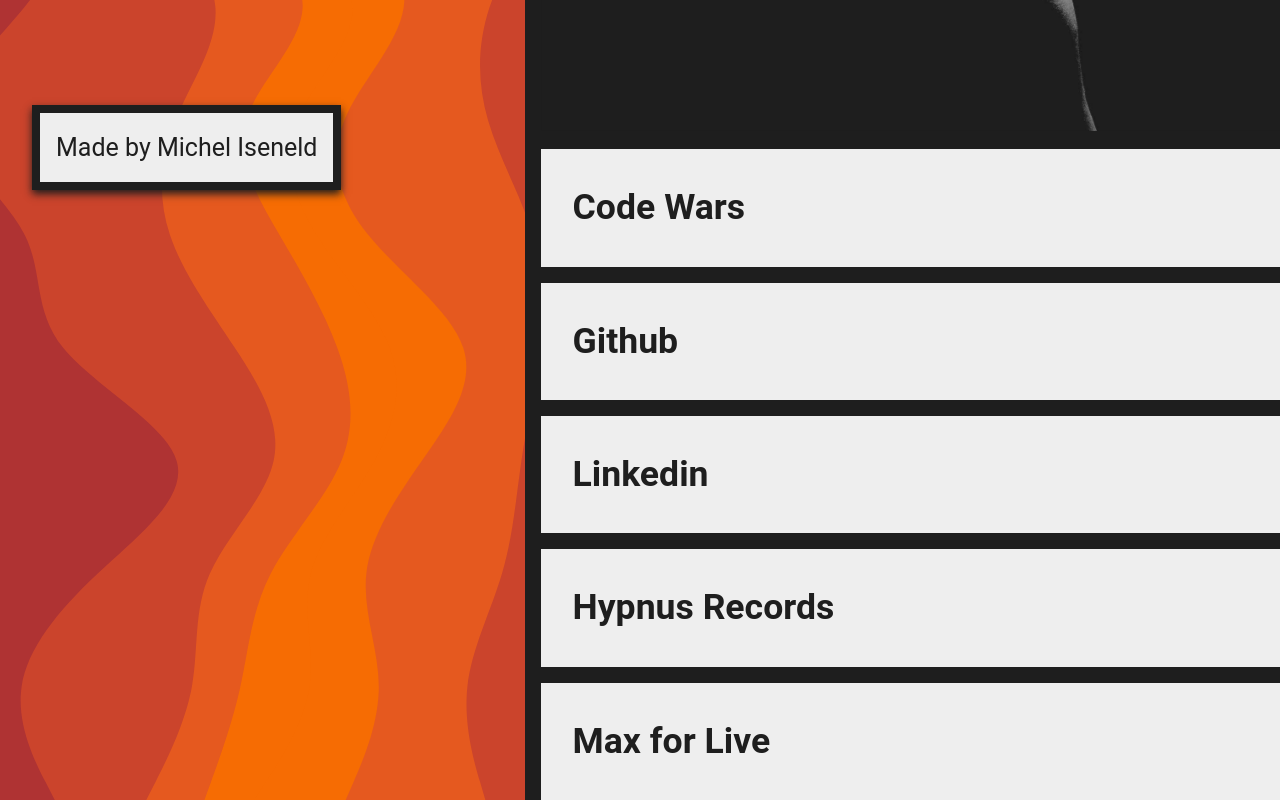
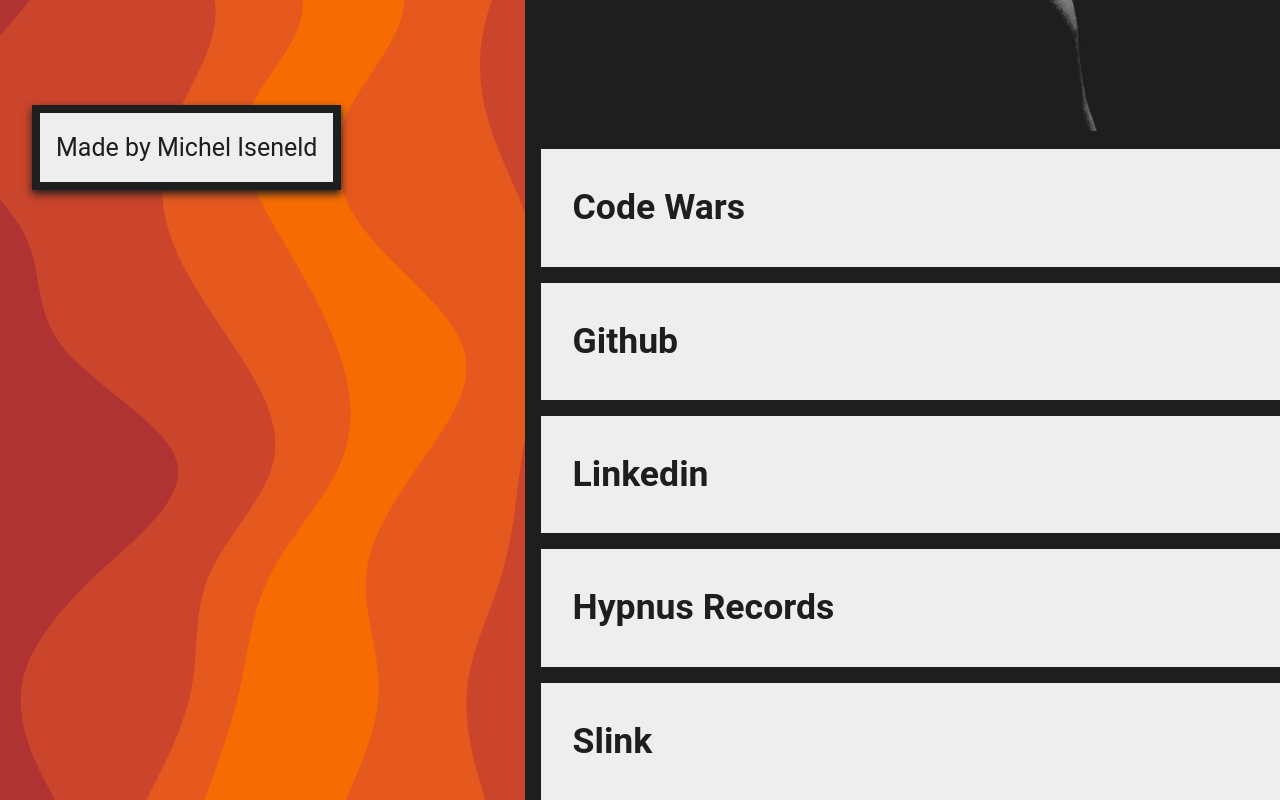
Before and after one commit to cryptovecom/portfolio-site-using-react, a React (Create React App) app: page / in a window 1280 px wide. Shown: the part 578-1378 px from the top of the page. Built offline with nearby package versions, Linux system fonts and the light colour scheme; a web font is replaced by a local one.

Commit message:
Slink link

```diff
--- a/src/components/linkList.js
+++ b/src/components/linkList.js
@@ -24,8 +24,8 @@
     class: "hypnus",
   },
   {
-    title: "Max for Live",
-    url: "https://hypnusrecords.com/shop",
+    title: "Slink",
+    url: "https://www.ableton.com/en/packs/slink-devices/",
     img: "slink.jpg",
     class: "slink",
   },
```
